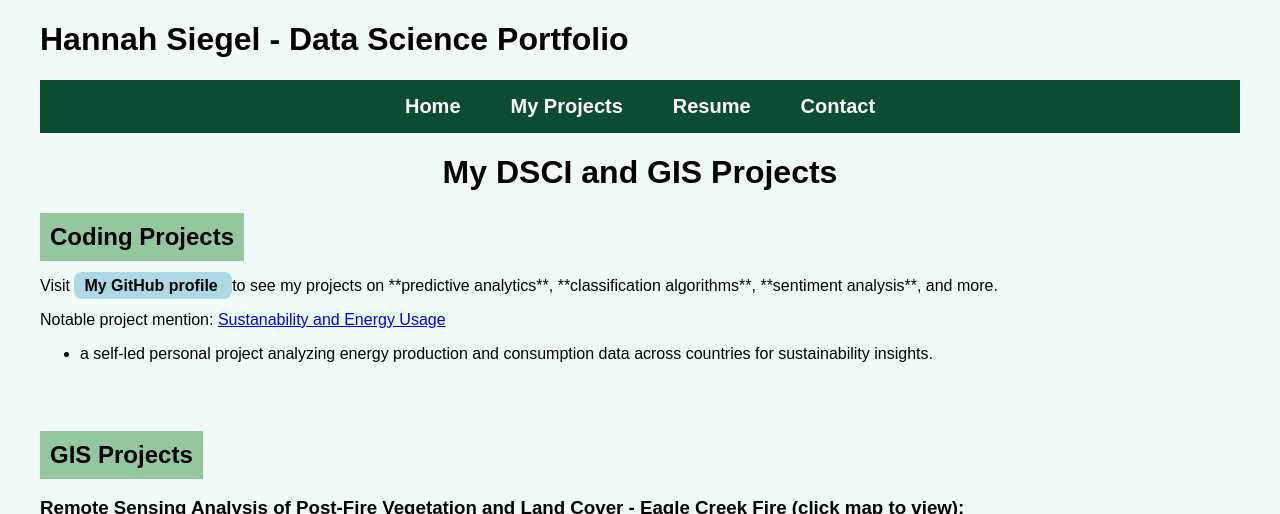
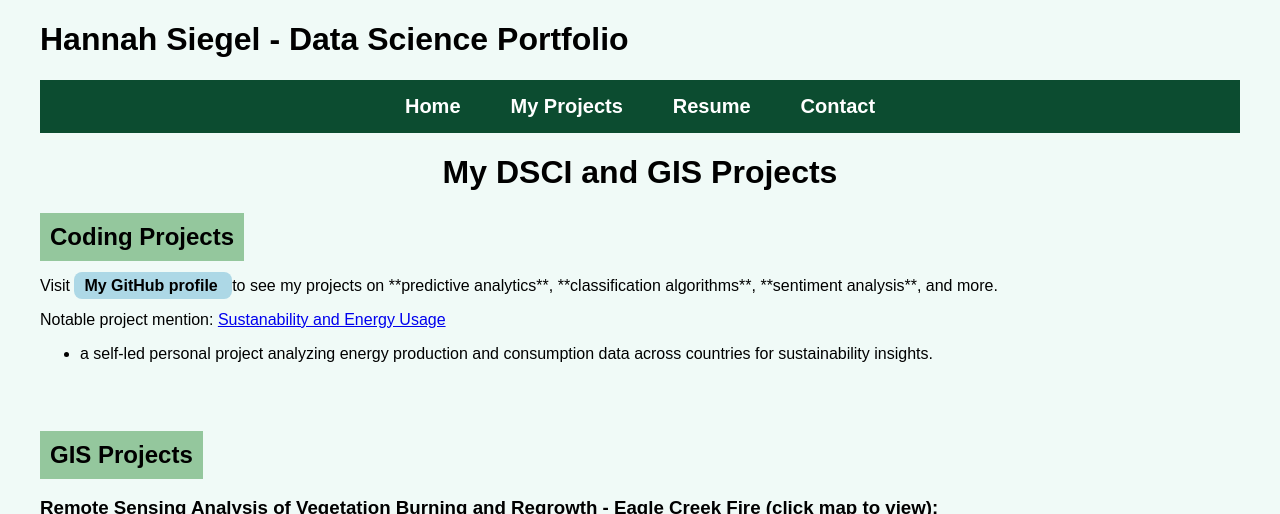
Before and after one commit to siegelhannah/portfolio, a Jekyll site: the page built from Projects.md, in a window 1280 px wide and 900 px high, cut to the strip 0-514 px from the top of the window. Built offline with Jekyll 4.4.1, drawn with Linux system fonts in a browser that asks for light colours.

Commit message:
Update Projects.md

```diff
--- a/Projects.md
+++ b/Projects.md
@@ -30,7 +30,7 @@ Notable project mention: [Sustanability and Energy Usage](https://github.com/sie
   GIS Projects
 </h2>
 
-### Remote Sensing Analysis of Post-Fire Vegetation and Land Cover - Eagle Creek Fire (click map to view):
+### Remote Sensing Analysis of Vegetation Burning and Regrowth - Eagle Creek Fire (click map to view):
 
 <a href="{{ site.baseurl }}/assets/Eagle_Creek_Project.pdf">
     <img src="{{ site.baseurl }}/assets/classifications.jpg" alt="Eagle Creek Classification Map" style="width: 300px; border: 1px solid black;">
```
